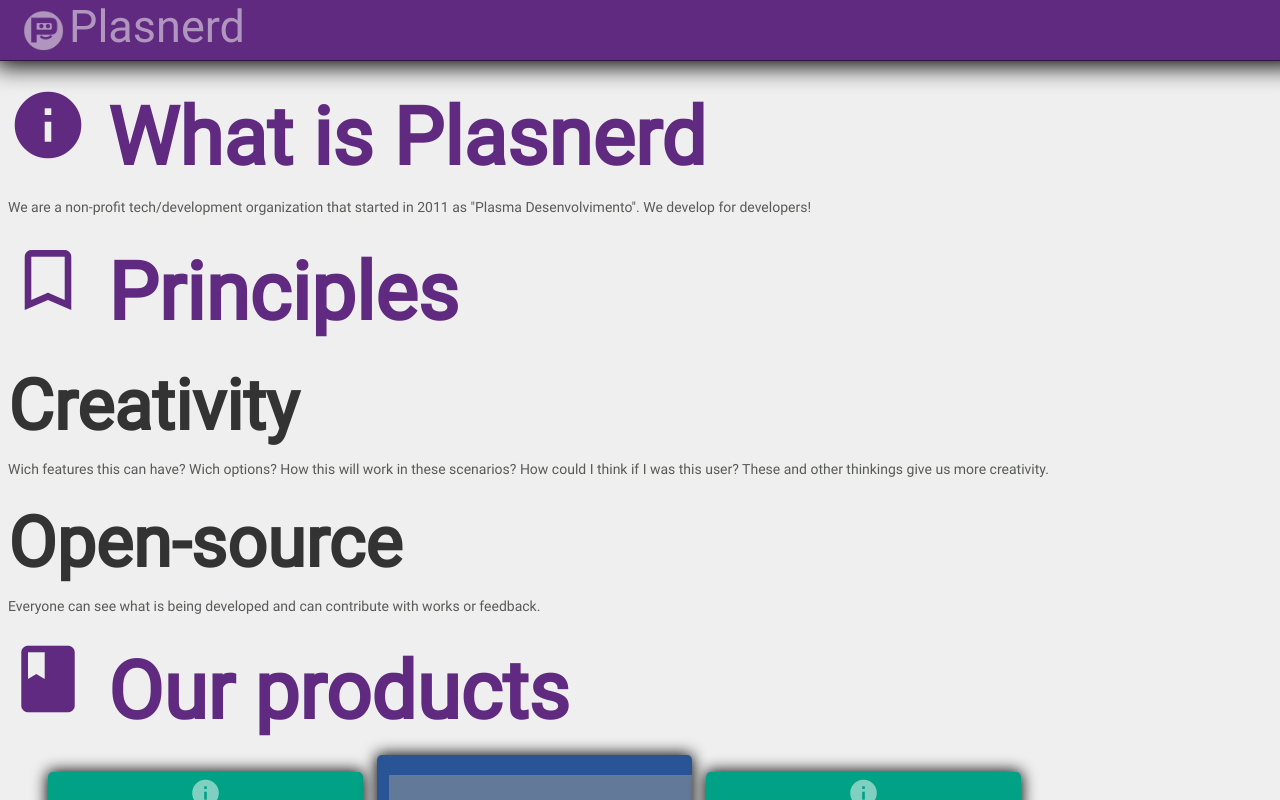
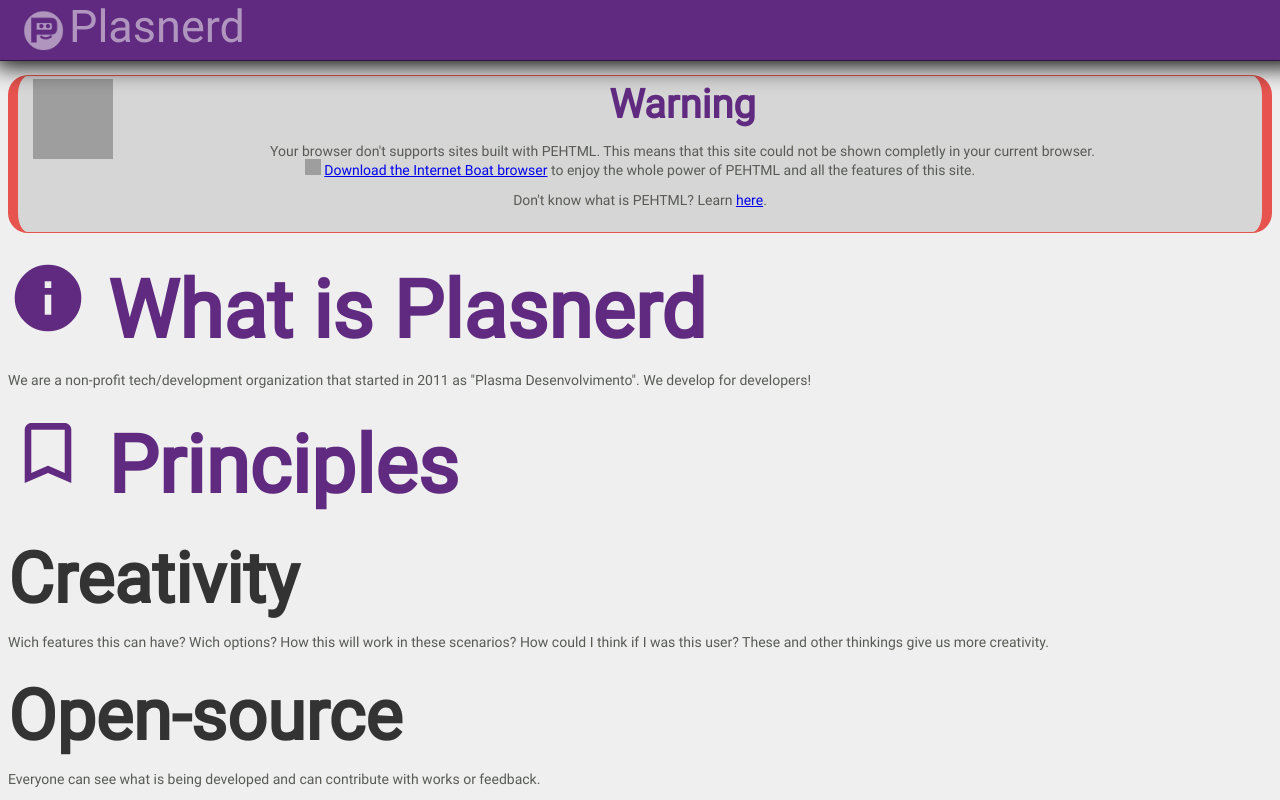
Before and after one commit to PlasmmerDev/PlasmmerDev.github.io, a plain HTML site: page index.html in a window 1280 px wide. Drawn offline with Linux system fonts and the light colour scheme; grey boxes are pictures that could not be loaded; a script that the page names is missing.

Commit message:
Added <nopehtml> message
Signed-off-by: Plasmmer <plasmmer@outlook.com>

```diff
--- a/index.html
+++ b/index.html
@@ -22,6 +22,8 @@
 <header><logo>Plasnerd</logo></header>
 <div class="content">
 <article>
+<nopehtml><blockquote style="background:#D6D6D6;border-top:1px solid #E7534F;border-bottom:1px solid #E7534F;border-left:10px solid #E7534F;border-right:10px solid #E7534F;border-radius:20px;margin:0 auto;text-align:center"><div style="margin-top: -7px;margin-left: 5px;width: 80px;height: 80px;clear: left;float: left"><img src="https://plasnerd.github.io/PEHTML/img/warning.svg" width="80px" height="80px"></div><h1 style="font-size:40px;margin-top:-5px;margin-bottom:-1px">Warning</h1><br>Your browser don't supports sites built with PEHTML. This means that this site could not be shown completly in your current browser. <br><img src="https://plasnerd.github.io/PEHTML/img/ib.svg" width="16" height="16"> <a href="../boat">Download the Internet Boat browser</a> to enjoy the whole power of PEHTML and all the features of this site.<br><p>Don't know what is PEHTML? Learn <a href="https://plasnerd.github.io/PEHTML/" target="blank">here</a>.</p></blockquote></nopehtml>
+
 <h1 id="whatis"><i class="material-icons">info</i> What is Plasnerd</h1>
 <p>We are a non-profit tech/development organization that started in 2011 as "Plasma Desenvolvimento". We develop for developers!</p>
 <h1 id="principles"><i class="material-icons">bookmark_border</i> Principles</h1>
```
